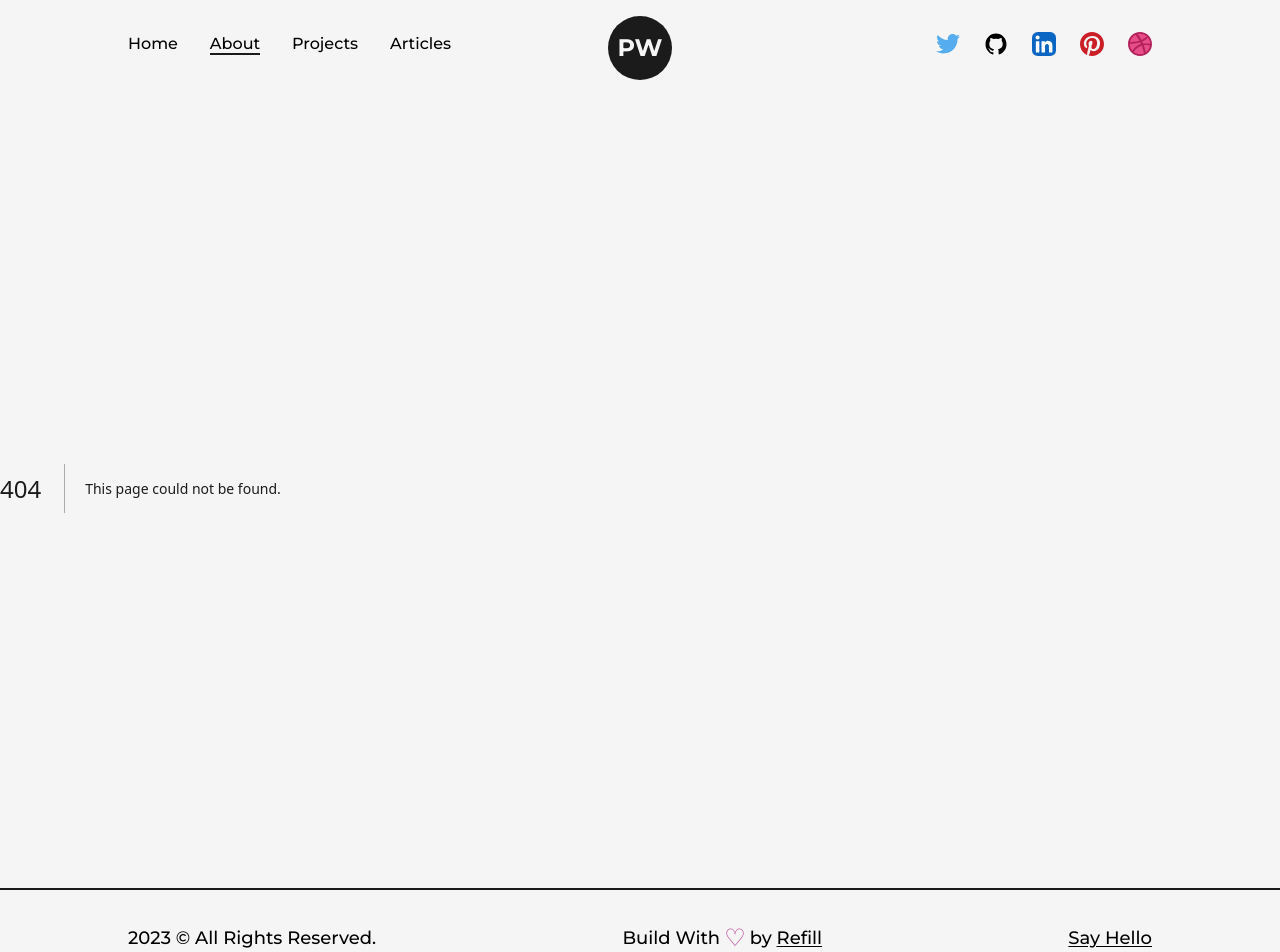
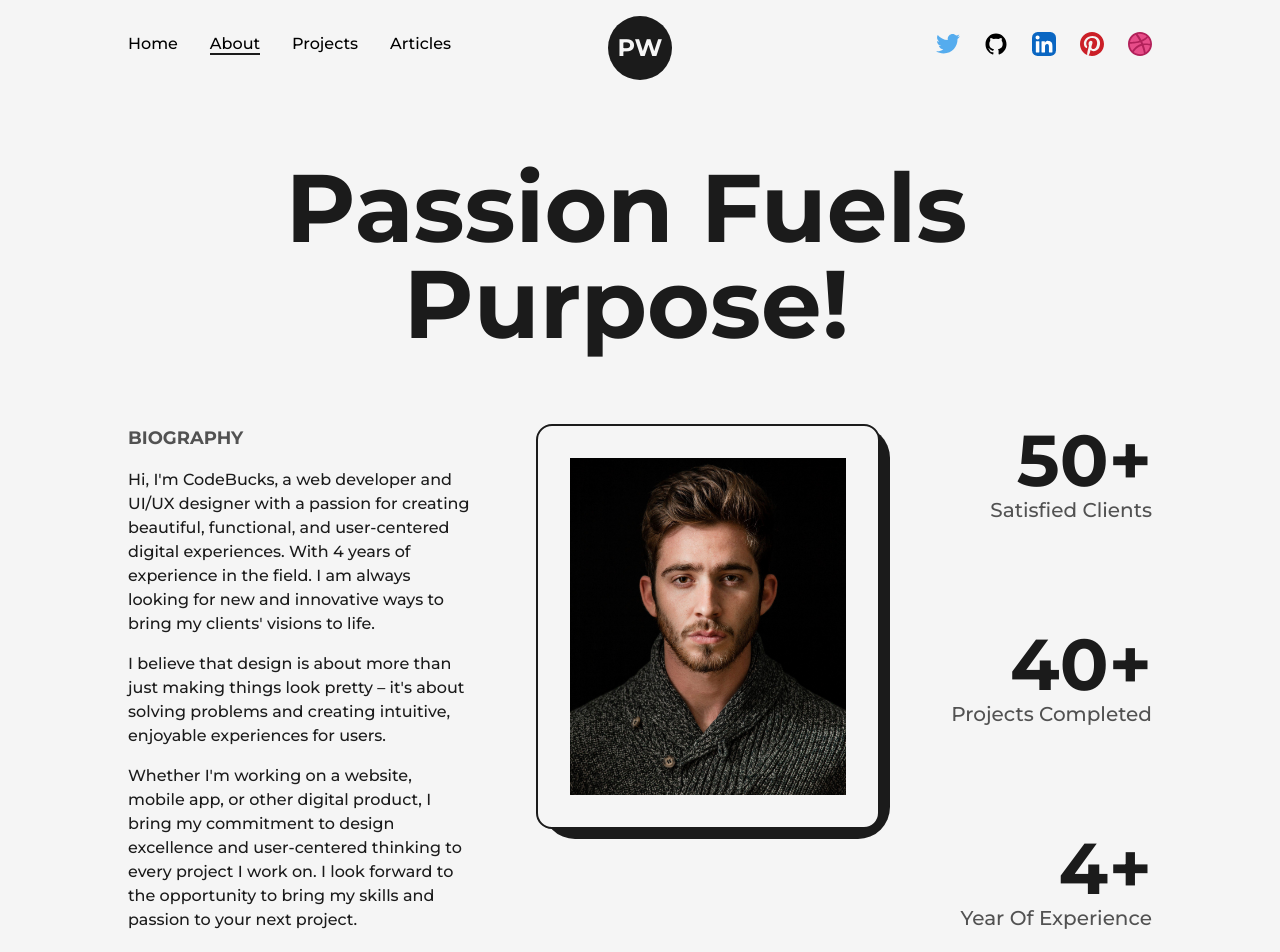
Before and after one commit to MumAroi/nexjs-portfolio, a Next.js app: page /about in a window 1280 px wide. Before the commit this address had no page. Shown: the top 952 px of the page. Built offline with nearby package versions, Linux system fonts and the light colour scheme.

Commit message:
feat: ✨ about

```diff
--- /dev/null
+++ b/src/app/about/page.tsx
@@ -0,0 +1,111 @@
+"use client";
+import React, { useEffect, useRef } from "react";
+// import type { Metadata } from "next";
+import AnimateText from "@/components/AnimateText";
+import Image from "next/image";
+import { useInView, useMotionValue, useSpring } from "framer-motion";
+
+type Props = {};
+
+const AnimateNumbers = ({ value }: { value: number }) => {
+	const ref = useRef<HTMLSpanElement | null>(null);
+	const motionValue = useMotionValue(0);
+	const springValue = useSpring(motionValue, { duration: 3000 });
+	const isInView = useInView(ref, { once: true });
+
+	useEffect(() => {
+		if (isInView) {
+			motionValue.set(value);
+		}
+	}, [isInView, value, motionValue]);
+
+	useEffect(() => {
+		springValue.on("change", (latest) => {
+			if (ref.current && latest.toFixed(0) <= value) {
+				ref.current.textContent = latest.toFixed(0);
+			}
+		});
+	}, [springValue, value]);
+
+	return <span ref={ref} />;
+};
+
+// export const metadata: Metadata = {
+// 	title: "CodeBuck | About Page",
+// 	description: "",
+// };
+
+const AboutPage = (props: Props) => {
+	return (
+		<div className="flex w-full flex-col items-center justify-center">
+			<div className="z-0 inline-block h-full w-full bg-light p-32 pt-16">
+				<AnimateText text="Passion Fuels Purpose!" className="mb-16" />
+				<div className="grid w-full grid-cols-8 gap-16">
+					<div className="col-span-3 flex-col items-start justify-start">
+						<h2 className="mb-4 text-lg font-bold uppercase text-dark/75">
+							Biography
+						</h2>
+						<p className="font-medium">
+							Hi, I'm CodeBucks, a web developer and UI/UX designer with a
+							passion for creating beautiful, functional, and user-centered
+							digital experiences. With 4 years of experience in the field. I am
+							always looking for new and innovative ways to bring my clients'
+							visions to life.
+						</p>
+						<p className="my-4 font-medium">
+							I believe that design is about more than just making things look
+							pretty – it's about solving problems and creating intuitive,
+							enjoyable experiences for users.
+						</p>
+						<p className="font-medium">
+							Whether I'm working on a website, mobile app, or other digital
+							product, I bring my commitment to design excellence and
+							user-centered thinking to every project I work on. I look forward
+							to the opportunity to bring my skills and passion to your next
+							project.
+						</p>
+					</div>
+					<div className="col-span-3 relative h-max rounded-2xl border-2 border-solid border-dark bg-light p-8">
+						<div className="absolute top-0 -right-3 -z-10 w-[102%] h-[103%] rounded-[2rem] bg-dark" />
+						<Image
+							src="/images/profile/developer-pic-2.jpg"
+							alt="image"
+							className="w-full h-auto"
+							width={0}
+							height={0}
+							sizes="100vw"
+						/>
+					</div>
+					<div className="col-span-2 flex flex-col items-end justify-between">
+						<div className="flex flex-col items-end justify-between">
+							<span className="inline-block text-7xl font-bold">
+								<AnimateNumbers value={50} />+
+							</span>
+							<h2 className="text-xl font-medium capitalize text-dark/75">
+								satisfied clients
+							</h2>
+						</div>
+						<div className="flex flex-col items-end justify-between">
+							<span className="inline-block text-7xl font-bold">
+								<AnimateNumbers value={40} />+
+							</span>
+							<h2 className="text-xl font-medium capitalize text-dark/75">
+								projects completed
+							</h2>
+						</div>
+						<div className="flex flex-col items-end justify-between">
+							<span className="inline-block text-7xl font-bold">
+								<AnimateNumbers value={4} />+
+							</span>
+							<h2 className="text-xl font-medium capitalize text-dark/75">
+								year of experience
+							</h2>
+						</div>
+					</div>
+				</div>
+			</div>
+		</div>
+	);
+};
+
+export default AboutPage;
```
